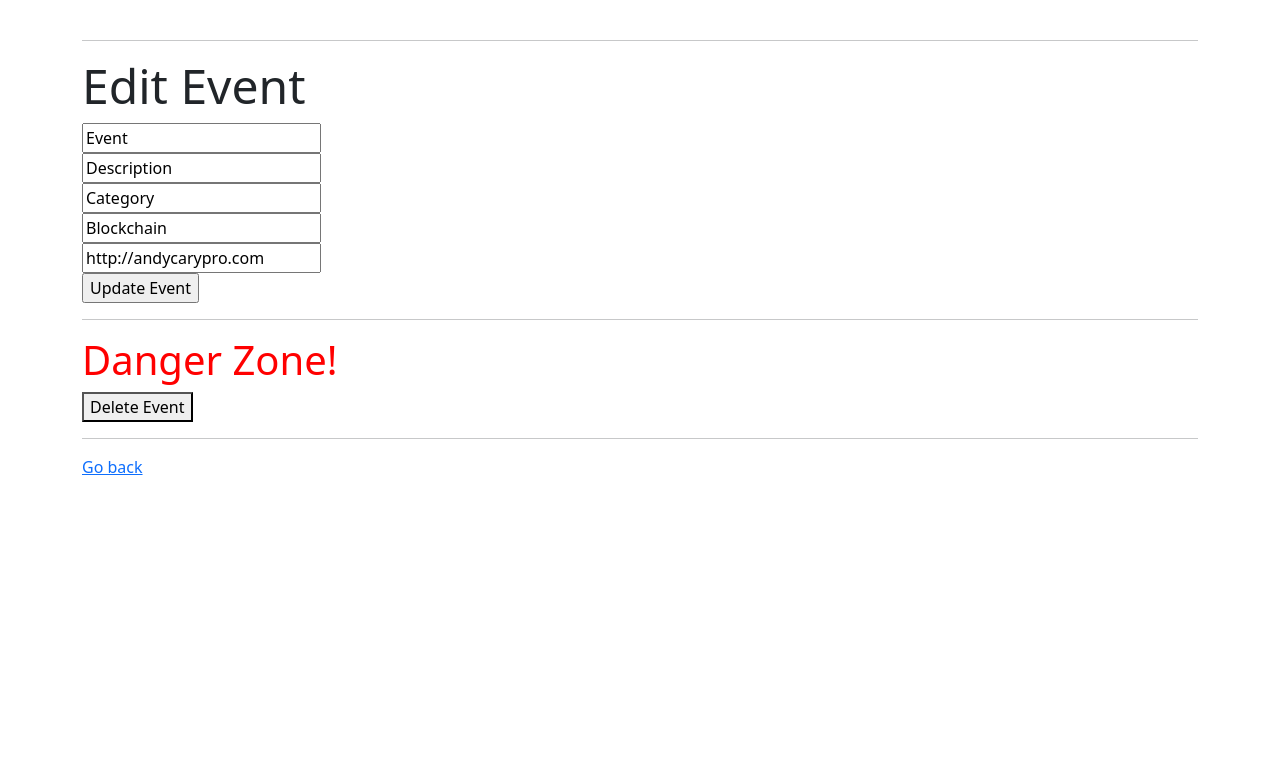
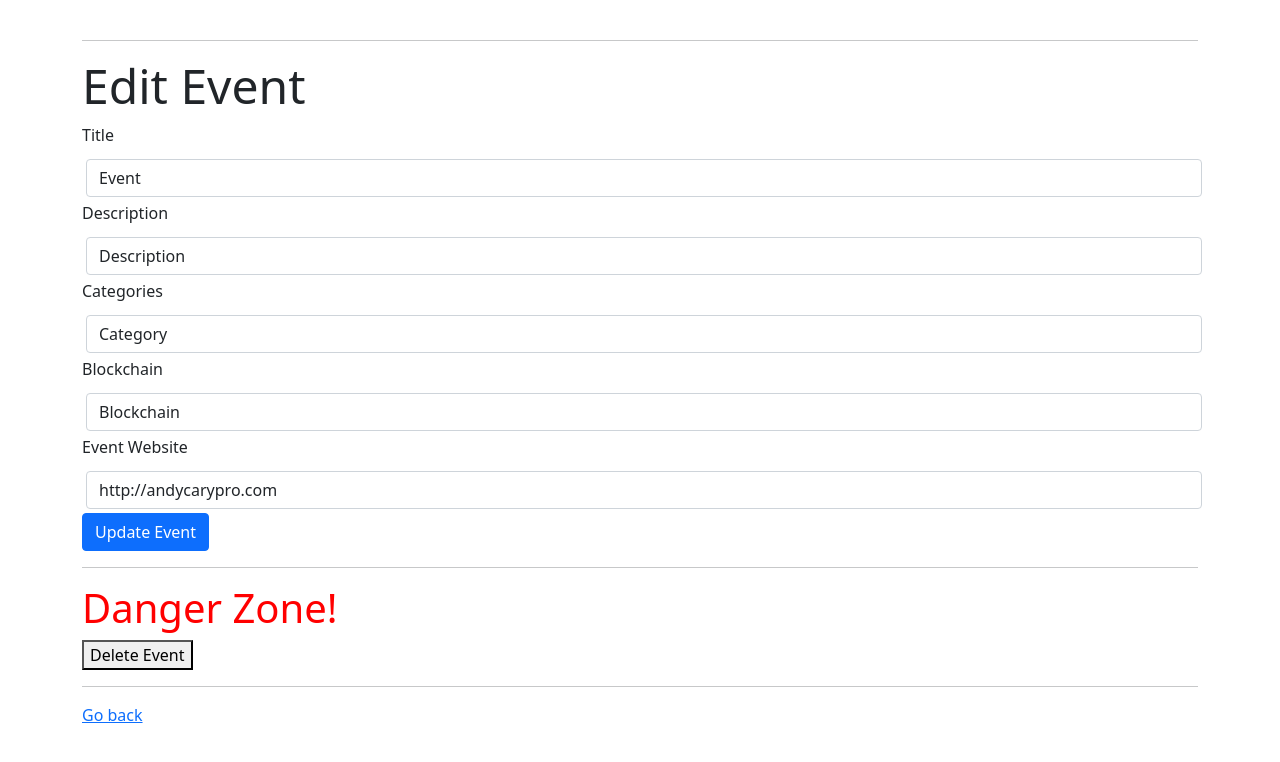
Before and after one commit to acary/EventTrackerProject, a web app: page /detail.html in a window 1280 px wide. Shown: the top 762 px of the page. Run offline with its HTML, style and script files only (its server is not run), Linux system fonts and the light colour scheme; data that the repository does not hold is empty.

```diff
--- a/LaunchEventREST/src/main/webapp/detail.html
+++ b/LaunchEventREST/src/main/webapp/detail.html
@@ -20,19 +20,17 @@
 		<hr>
 		<h2 class="display-5">Edit Event</h2>
 		<form name='editEventForm'>
-			<input type='text' name='title' value='Event' />
-			<br>
-			<input type='text' name='description' value='Description' />
-			<br>
-
-			<input type='text' name='categories' value='Category' />
-			<br>
-			<input type='text' name='blockchain' value='Blockchain' />
-			<br>
-			<input type='text' name='eventWebsite' value='http://andycarypro.com' />
-			<br>
-
-			<input type='submit' name='updateEvent' value='Update Event' />
+			<label for="title" class="form-label">Title</label>
+			<input type='text' name='title' id="title" value='Event' class="form-control m-1" required/>
+			<label for="description" class="form-label">Description</label>
+			<input type='text' name='description' id="description" value='Description' class="form-control m-1" required/>
+			<label for="categories" class="form-label">Categories</label>
+			<input type='text' name='categories' id="categories" value='Category' class="form-control m-1"/>
+			<label for="Blockchain" class="form-label">Blockchain</label>
+			<input type='text' name='blockchain' id="blockchain" value='Blockchain' class="form-control m-1"/>
+			<label for="eventWebsite" class="form-label">Event Website</label>
+			<input type='text' name='eventWebsite' id="eventWebsite" value='http://andycarypro.com' class="form-control m-1"/>
+			<input type='submit' name='updateEvent' value='Update Event' class="btn btn-primary" class="m-1"/>
 		</form>
 		<hr>
 		<h2 class="display-6" style="color:red;">Danger Zone!</h2>
```
Also changed, not shown: LaunchEventREST/src/main/webapp/index.html (+6 -4 lines), LaunchEventREST/src/main/webapp/js/eventFunctions.js (+2 -7 lines).
